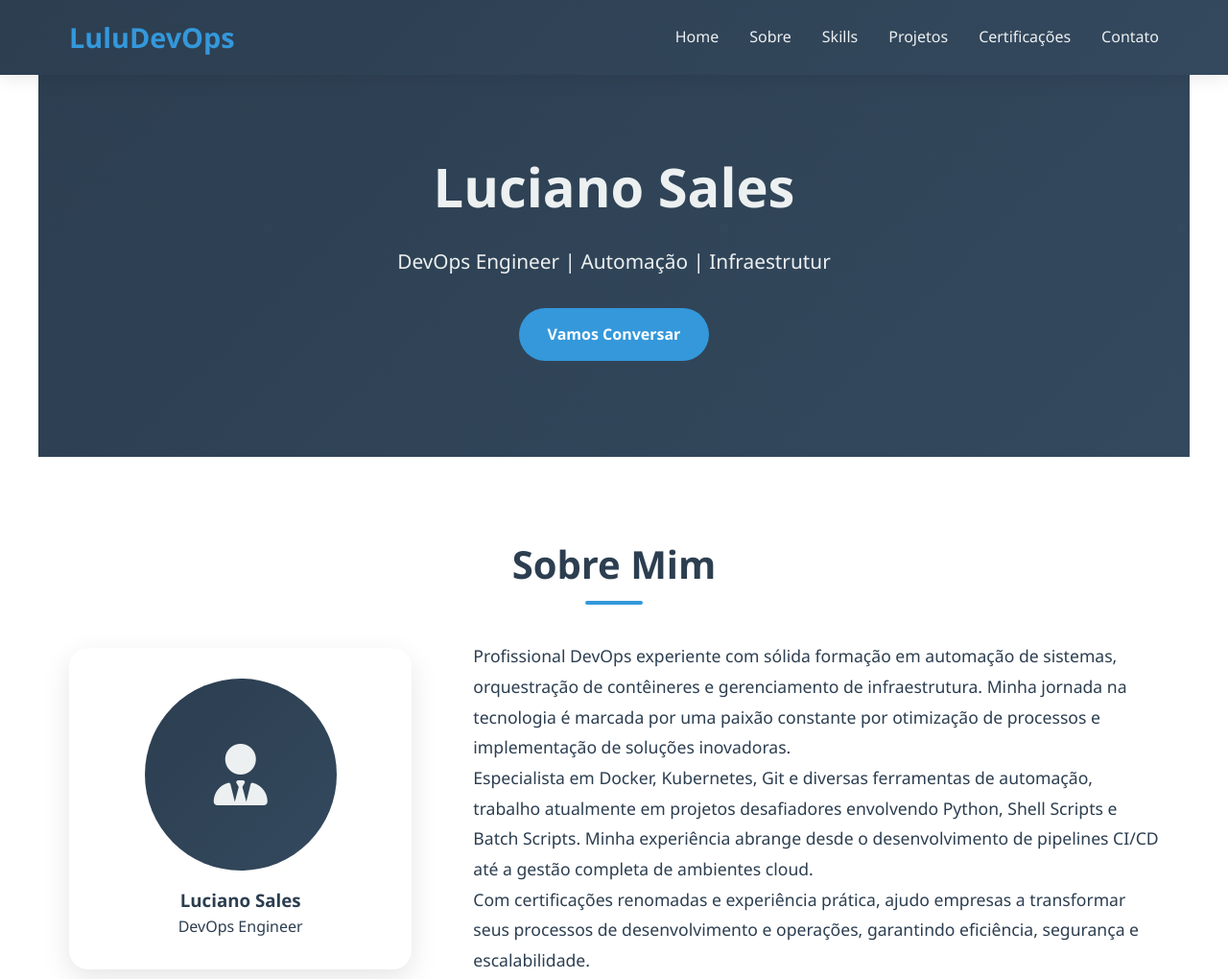
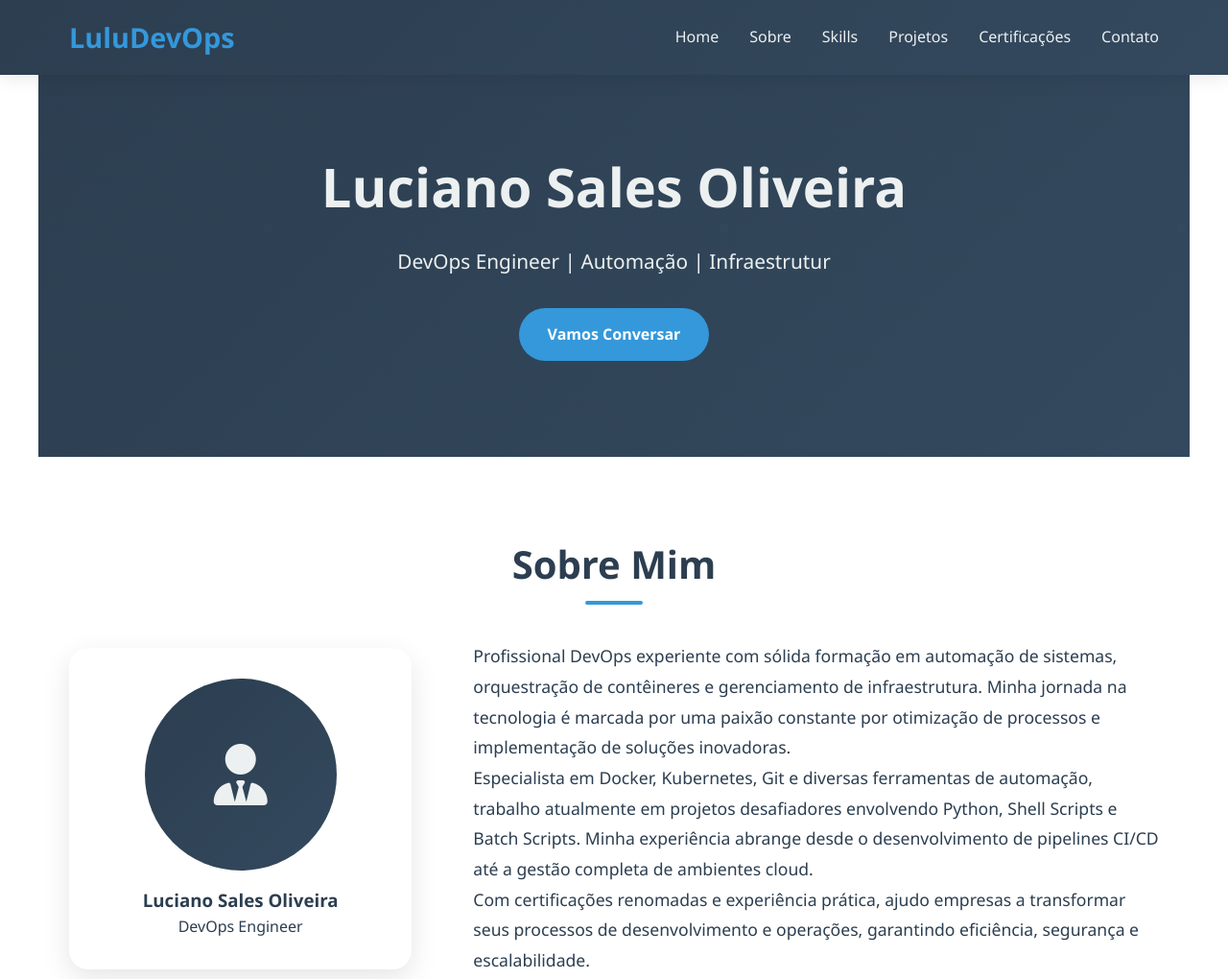
Before and after one commit to neob13/luludevops, a plain HTML site: page index.html in a window 1280 px wide. Shown: the top 1020 px of the page at 96% size. Drawn offline with Linux system fonts and the light colour scheme.

Commit message:
Update index.html

```diff
--- a/index.html
+++ b/index.html
@@ -3,7 +3,7 @@
 <head>
     <meta charset="UTF-8">
     <meta name="viewport" content="width=device-width, initial-scale=1.0">
-    <title>LuluDevOps - Luciano Sales Oliveira | DevOps Engineer</title>
+    <title>LuluDevOps - Luciano Sales Oliveira Oliveira | DevOps Engineer</title>
     <link href="https://cdnjs.cloudflare.com/ajax/libs/font-awesome/6.4.0/css/all.min.css" rel="stylesheet">
     <style>
         * {
@@ -427,7 +427,7 @@
 
     <section id="home" class="hero">
         <div class="hero-content">
-            <h1>Luciano Sales</h1>
+            <h1>Luciano Sales Oliveira</h1>
             <p>DevOps Engineer | Automação | Infraestrutura | Cloud Solutions</p>
             <a href="#contact" class="cta-button">Vamos Conversar</a>
         </div>
@@ -440,7 +440,7 @@
                 <div class="profile-img">
                     <i class="fas fa-user-tie"></i>
                 </div>
-                <h3>Luciano Sales</h3>
+                <h3>Luciano Sales Oliveira</h3>
                 <p>DevOps Engineer</p>
             </div>
             <div class="about-text fade-in">
@@ -595,7 +595,7 @@
     </section>
 
     <footer>
-        <p>&copy; 2025 LuluDevOps - Luciano Sales. Transformando infraestrutura através da automação.</p>
+        <p>&copy; 2025 LuluDevOps - Luciano Sales Oliveira. Transformando infraestrutura através da automação.</p>
     </footer>
 
     <script>
```
